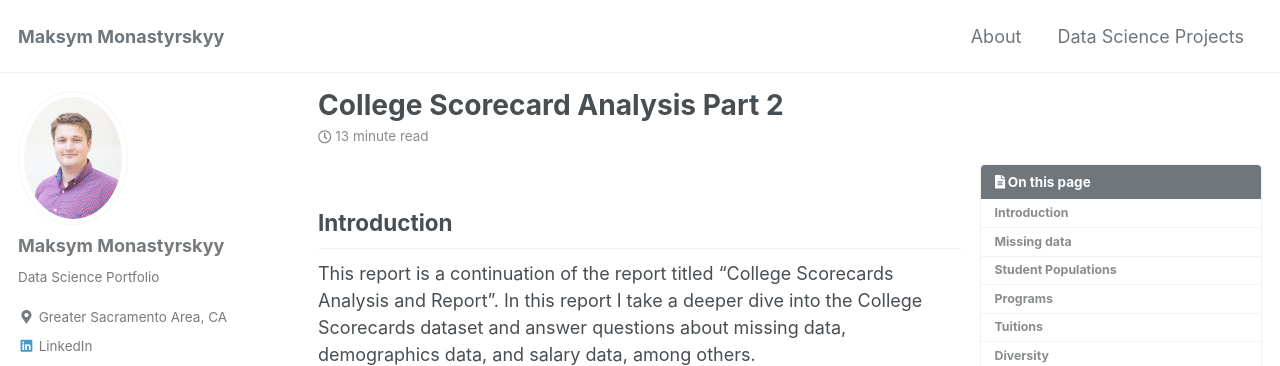
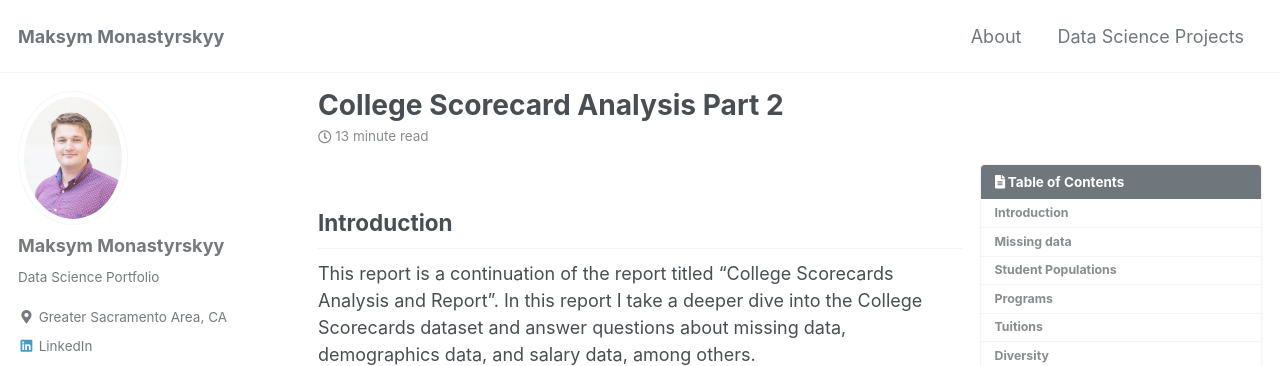
Before and after one commit to monastyrskyy/monastyrskyy.github.io, a Jekyll site: the page built from _posts/2018-11-01-collegescorecards2.md, in a window 1280 px wide and 900 px high. Shown: the top 366 px of the window. Built offline with Jekyll 4.4.1, drawn with Linux system fonts in a browser that asks for light colours; cached includes are drawn as plain includes; nearby versions of some CDN libraries.

Commit message:
dare I touch the ToC?

```diff
--- a/_posts/2018-11-01-collegescorecards2.md
+++ b/_posts/2018-11-01-collegescorecards2.md
@@ -6,6 +6,7 @@ mathjax: "true"
 tags: [academic]
 #classes: wide # frontmatter that should make the page wider.
 toc: true
+toc_label: "Table of Contents"
 
 defaults:
   # _posts
```
